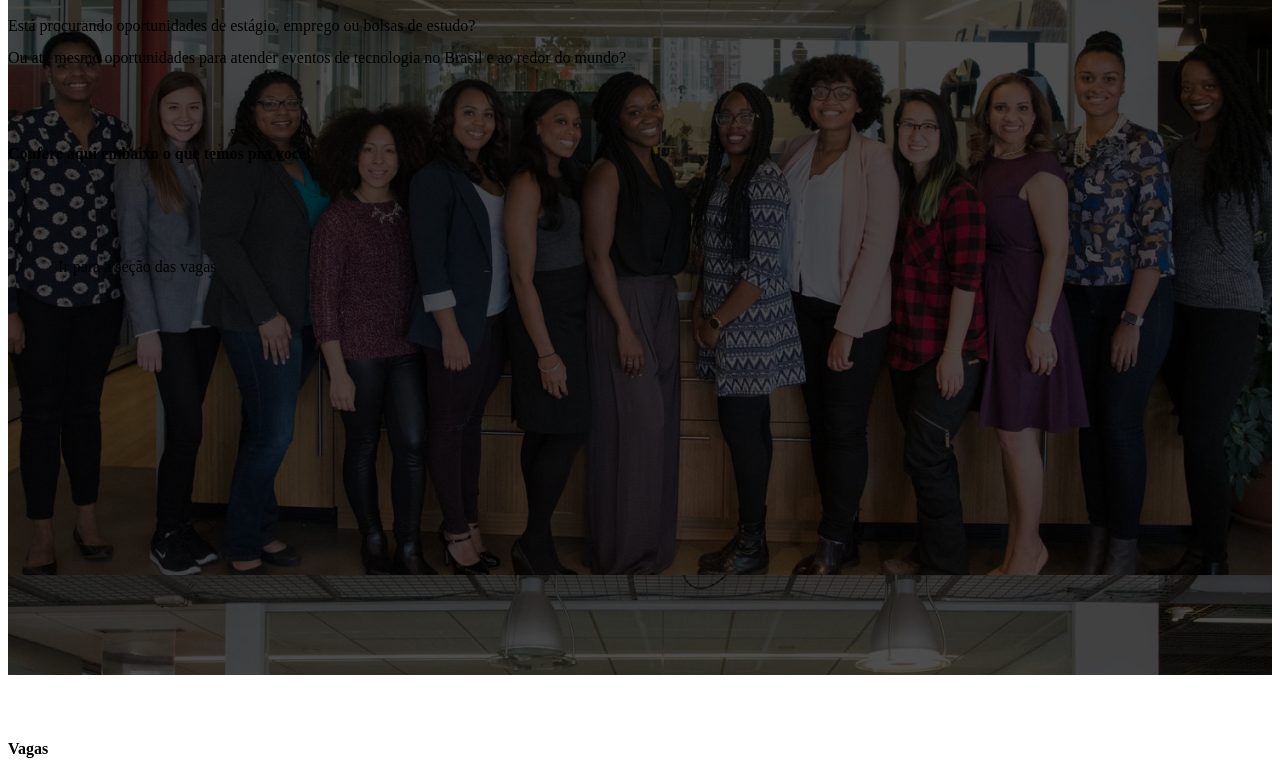
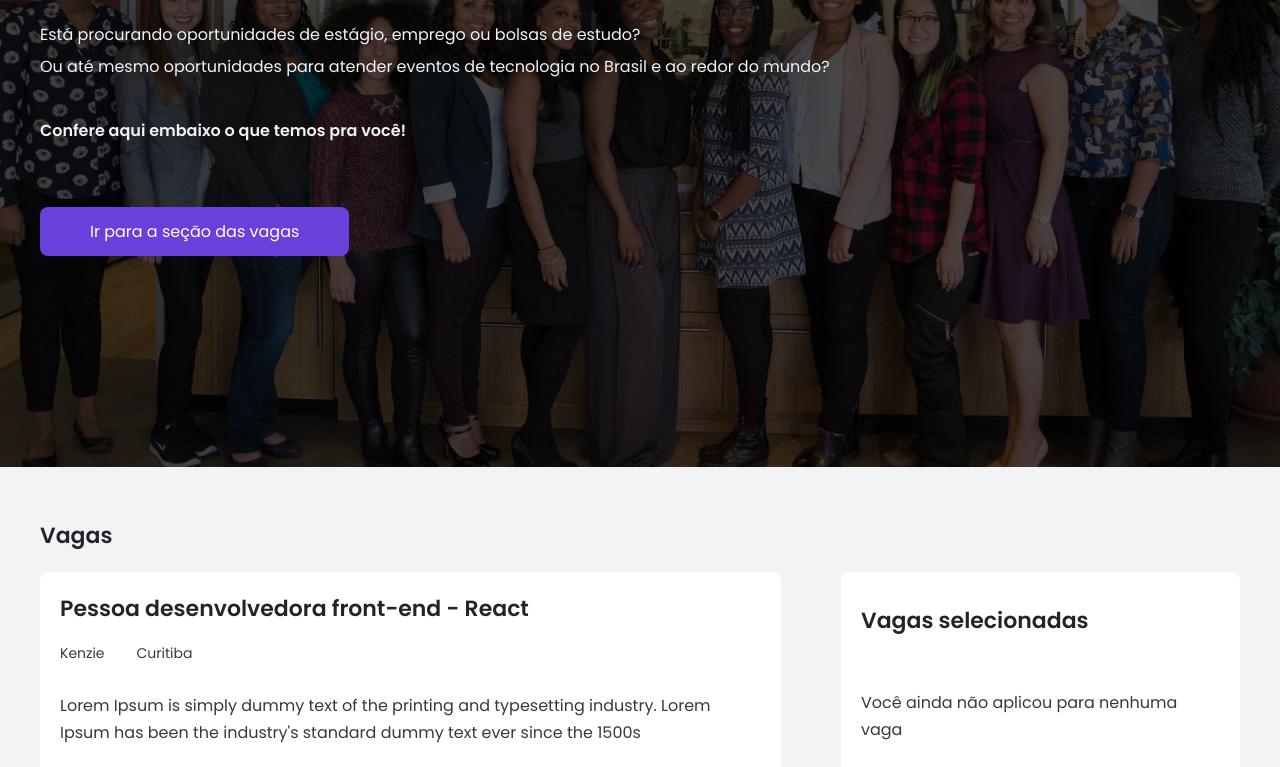
Before and after one commit to kellygalliani/webwomen-job-plataform, a plain HTML site: page pages/home/index.html in a window 1280 px wide. Shown: the part 268-1035 px from the top of the page. Drawn offline with Linux system fonts and the light colour scheme; the site is published under a folder, as on GitHub Pages, so addresses that start at the root find nothing.

Commit message:
fix: styles path

```diff
--- a/pages/home/index.html
+++ b/pages/home/index.html
@@ -4,8 +4,8 @@
     <meta charset="UTF-8">
     <meta http-equiv="X-UA-Compatible" content="IE=edge">
     <meta name="viewport" content="width=device-width, initial-scale=1.0">
-    <link rel="stylesheet" href="/styles/globalStyles.css">
-    <link rel="stylesheet" href="index.css">
+    <link rel="stylesheet" href="../../styles/globalStyles.css">
+    <link rel="stylesheet" href="./index.css">
     <link rel="stylesheet" href="../../styles/texts.css">
     <link rel="stylesheet" href="../../styles/cards.css">
     <link rel="stylesheet" href="../../styles/buttons.css">
```
Also changed, not shown: pages/home/index2.js (deleted, +0 -35 lines).
